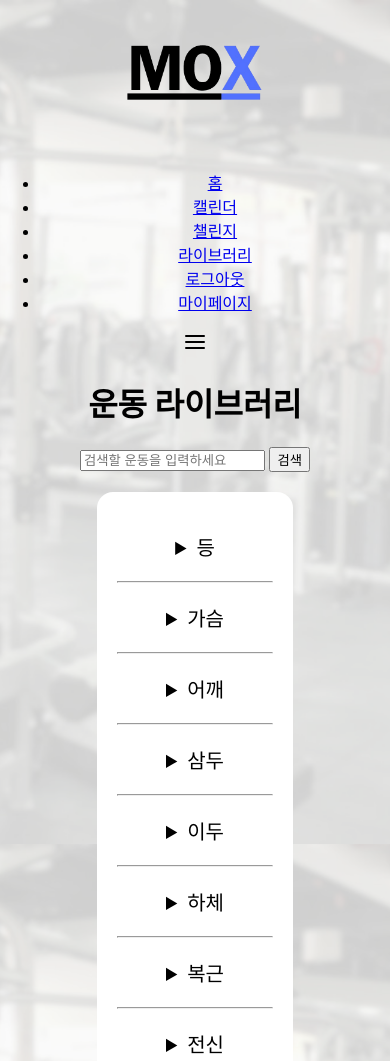
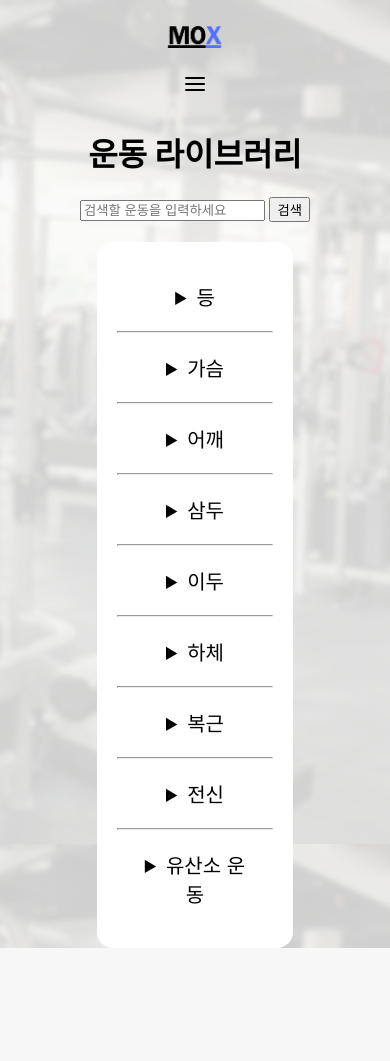
Before and after one commit to YonghoMo/MOX, a plain HTML site: page ex_library.html in a window 390 px wide. Shown: the top 1061 px of the page. After the commit the page ends 948 px from the top, so only its background shows below. Drawn offline with Linux system fonts and the light colour scheme.

Commit message:
Revert "Merge branch 'develop' of https://github.com/YonghoMo/MOX into develop"
This reverts commit 2b7d1931a27a9da6f7c5d84ddfa3676edeb21cb4, reversing
changes made to 4086cfc6e219d8ed26e62a9ad4761f45e65afb98.

```diff
--- a/style.css
+++ b/style.css
@@ -88,3 +88,27 @@ footer {
   transition: 0.5s;
   border-radius: 8px;
 }
+
+@media screen and (max-width: 768px) {
+  .navbar {
+    flex-direction: column;
+    align-items: flex-start;
+    padding: 8px 24px;
+    height: auto;
+  }
+  .nav_menu {
+    display: none;
+    flex-direction: column;
+    align-items: center;
+    width: 100%;
+  }
+  .navbar_toggleBtn {
+    display: block;
+    right: 35px;
+    top: 40px;
+  }
+  .nav_logo img {
+    width: 60px;
+    height: auto;
+  }
+}
--- a/style_mypage.css
+++ b/style_mypage.css
@@ -14,10 +14,31 @@ body {
   background-attachment: fixed;
 }
 
-#wrap {
-  height: auto;
-  min-height: 100vh;
-  padding-bottom: 80px;
+.navbar {
+  display: flex;
+  justify-content: space-between;
+  align-items: center;
+  background-color: var(--background-color);
+  padding: 8px 12px;
+  border-radius: 8px;
+  margin: 20px 20px 20px 20px;
+  height: 75px;
+  overflow: hidden;
+}
+
+.nav_icons {
+  display: flex;
+  color: #7dc0ff;
+  list-style: none;
+  padding-left: 0;
+}
+
+.navbar_toggleBtn {
+  display: none;
+  color: var(--text-color);
+  position: absolute;
+  right: 32px;
+  font-size: 24px;
 }
 
 .profile {
@@ -138,27 +159,3 @@ body {
 #alert {
   border-color: transparent;
 }
-
-@media screen and (max-width: 768px) {
-  .navbar {
-    flex-direction: column;
-    align-items: flex-start;
-    padding: 8px 24px;
-    height: auto;
-  }
-  .nav_menu {
-    display: none;
-    flex-direction: column;
-    align-items: center;
-    width: 100%;
-  }
-  .navbar_toggleBtn {
-    display: block;
-    right: 35px;
-    top: 40px;
-  }
-  .nav_logo img {
-    width: 60px;
-    height: auto;
-  }
-}
```
Also changed, not shown: mypage.html (+7 -41 lines).
